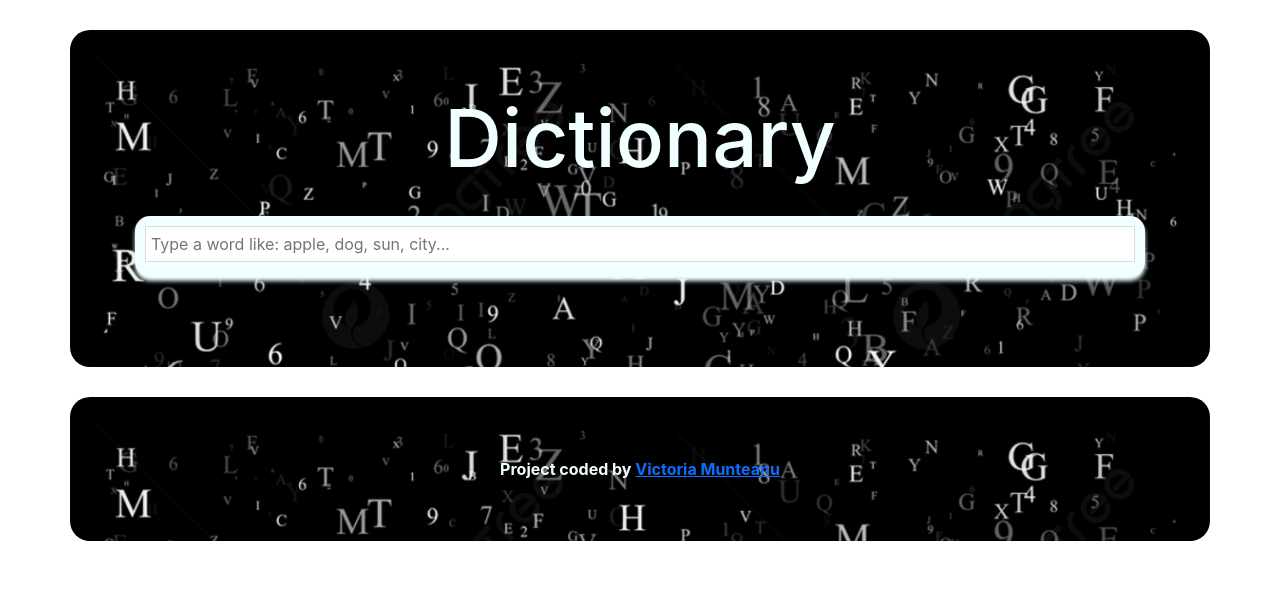
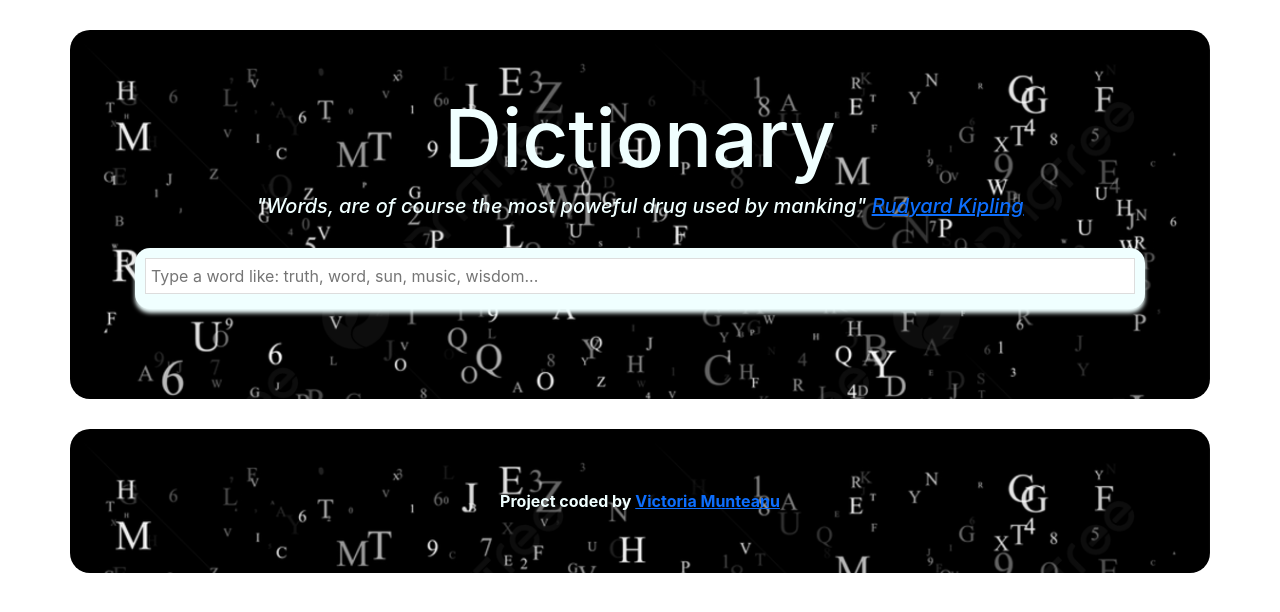
Before and after one commit to vicmoon/my-dictionary, a React (Create React App) app: page / in a window 1280 px wide. Shown: the top 612 px of the page. Built offline with nearby package versions, Linux system fonts and the light colour scheme.

Commit message:
style update

```diff
--- a/src/App.css
+++ b/src/App.css
@@ -21,3 +21,6 @@ font-weight: bold;
   color: azure;
   font-size: 80px;
 }
+.App h5 {
+  color: azure;
+}
--- a/src/App.js
+++ b/src/App.js
@@ -6,10 +6,11 @@ function App() {
     <div className="App">
       <header className="container">
         <h1>Dictionary</h1>
+        <h5> <em> "Words, are of course the most poweful drug used by manking" <a href="https://www.britannica.com/biography/Rudyard-Kipling" target="_blank" rel="noreferrer">Rudyard Kipling</a></em></h5>
         <Dictionary />
        </header>
       <footer className="container">
-        Project coded by <a href= " http://victoriamunteanuportfolio.net/" > Victoria Munteanu</a>
+        Project coded by <a href= " http://victoriamunteanuportfolio.net/" target="_blank" rel="noreferrer" > Victoria Munteanu</a>
       </footer>
     </div>
   );
--- a/src/Dictionary.css
+++ b/src/Dictionary.css
@@ -9,8 +9,6 @@
     box-shadow: 0 4px 4px azure;
     margin: 5px;
     border-radius: 15px;
-
-
 }
 
 .dictionary form{
--- a/src/Dictionary.js
+++ b/src/Dictionary.js
@@ -35,7 +35,7 @@ newKeyWord(event.target.value);
             <section>
             <form onSubmit={handleSubmit}>
             <input
-            placeholder="Type a word like: apple, dog, sun, city..."
+            placeholder="Type a word like: truth, word, sun, music, wisdom..."
             type="search"
             onChange={handleSearch}
             /> </form>
```
